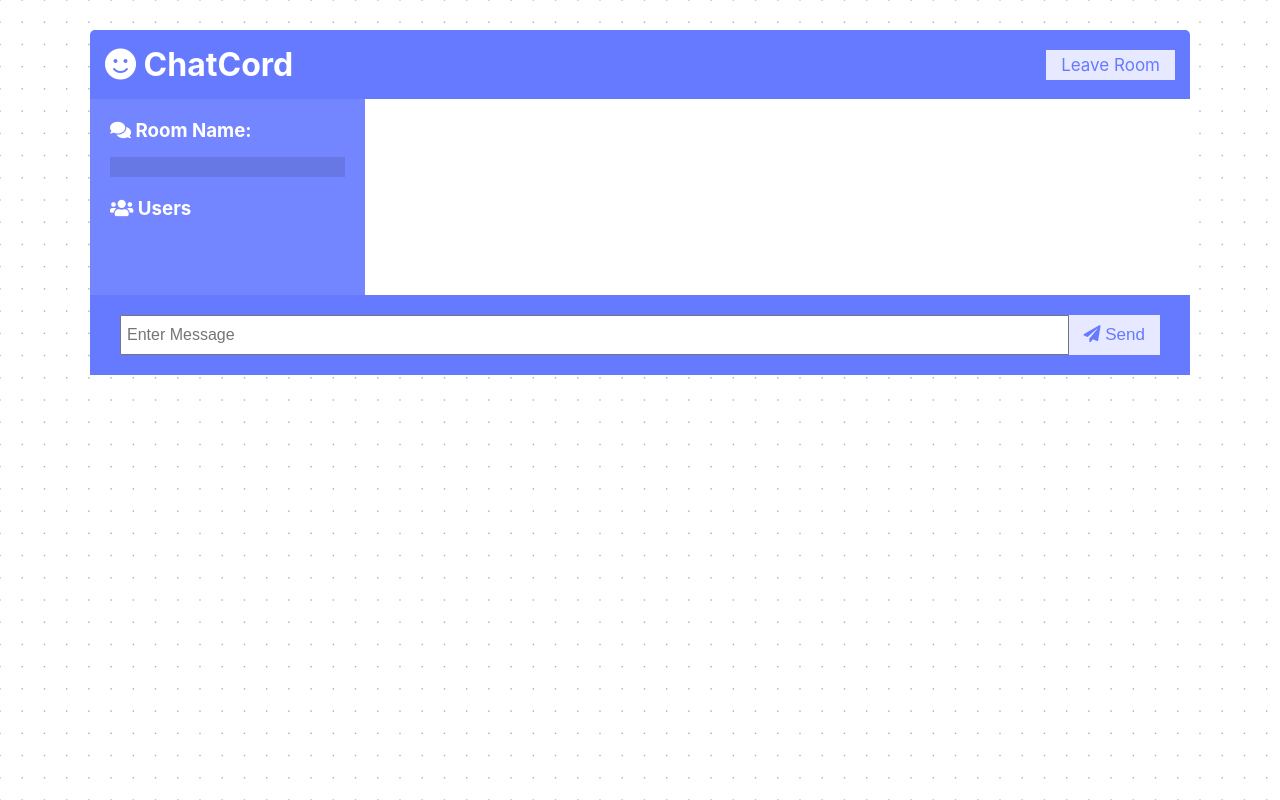
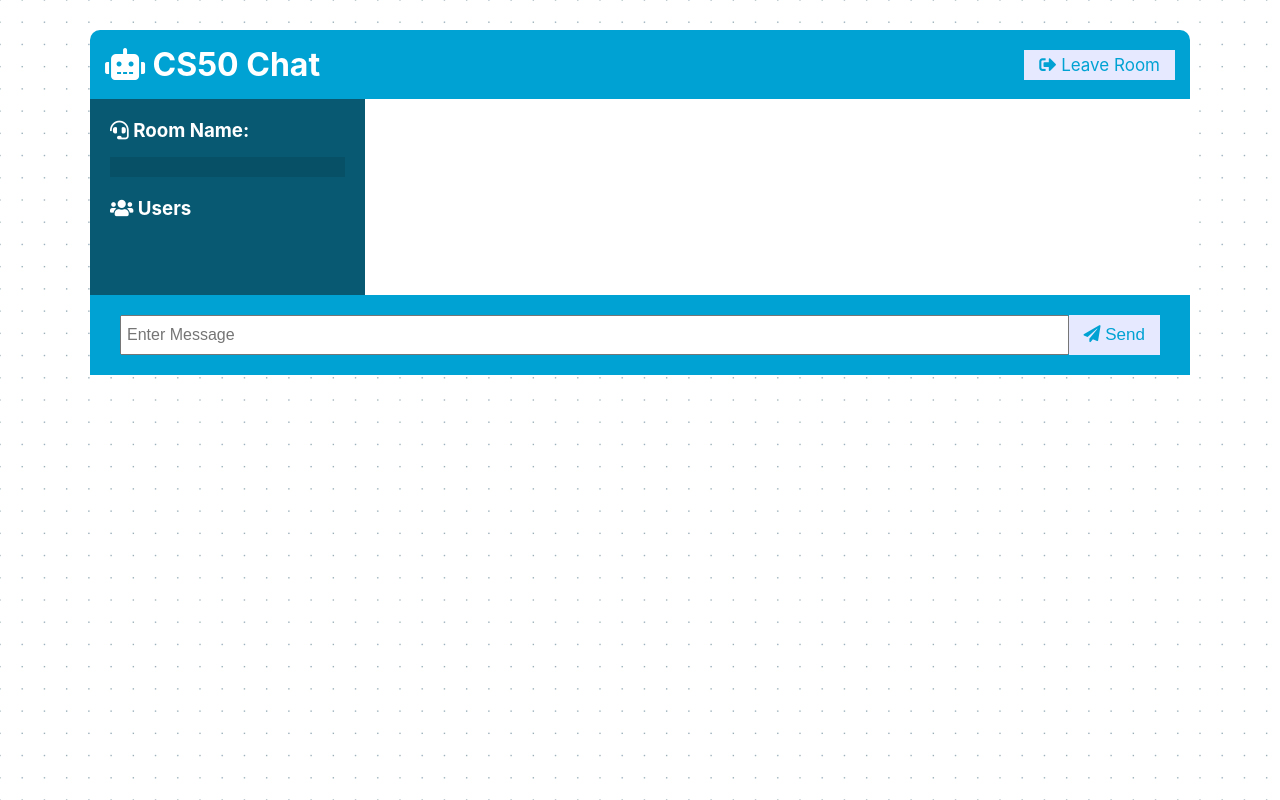
Before and after one commit to IryArkhy/node-chat, a website: page src/chat.html in a window 1280 px wide. Drawn offline with nearby package versions, Linux system fonts and the light colour scheme; no server answers.

Commit message:
cahnged icons

```diff
--- a/src/chat.html
+++ b/src/chat.html
@@ -13,12 +13,13 @@
 <body>
   <div class="chat-container">
     <header class="chat-header">
-      <h1><i class="fas fa-smile"></i> ChatCord</h1>
-      <a href="index.html" class="btn">Leave Room</a>
+      <h1><i class="fas fa-robot"></i> CS50 Chat</h1>
+      <a href="index.html" class="btn"><i class="fas fa-sign-out-alt"></i>
+        Leave Room</a>
     </header>
     <main class="chat-main">
       <div class="chat-sidebar">
-        <h3><i class="fas fa-comments"></i> Room Name:</h3>
+        <h3><i class="fas fa-headset"></i> Room Name:</h3>
         <h2 id="room-name"></h2>
         <h3><i class="fas fa-users"></i> Users</h3>
         <ul id="users">
--- a/src/css/styles.css
+++ b/src/css/styles.css
@@ -1,8 +1,8 @@
 @import url('https://fonts.googleapis.com/css?family=Roboto&display=swap');
 
 :root {
-    --dark-color-a: #667aff;
-    --dark-color-b: #7386ff;
+    --dark-color-a: #00a2d3;
+    --dark-color-b: #085972;
     --light-color: #e6e9ff;
     --success-color: #5cb85c;
     --error-color: #d9534f;
@@ -58,8 +58,8 @@ a {
 .chat-header {
     background: var(--dark-color-a);
     color: #fff;
-    border-top-left-radius: 5px;
-    border-top-right-radius: 5px;
+    border-top-left-radius: 10px;
+    border-top-right-radius: 10px;
     padding: 15px;
     display: flex;
     align-items: center;
```
Also changed, not shown: src/index.html (+4 -4 lines), src/js/main.js (line endings or trailing spaces).
